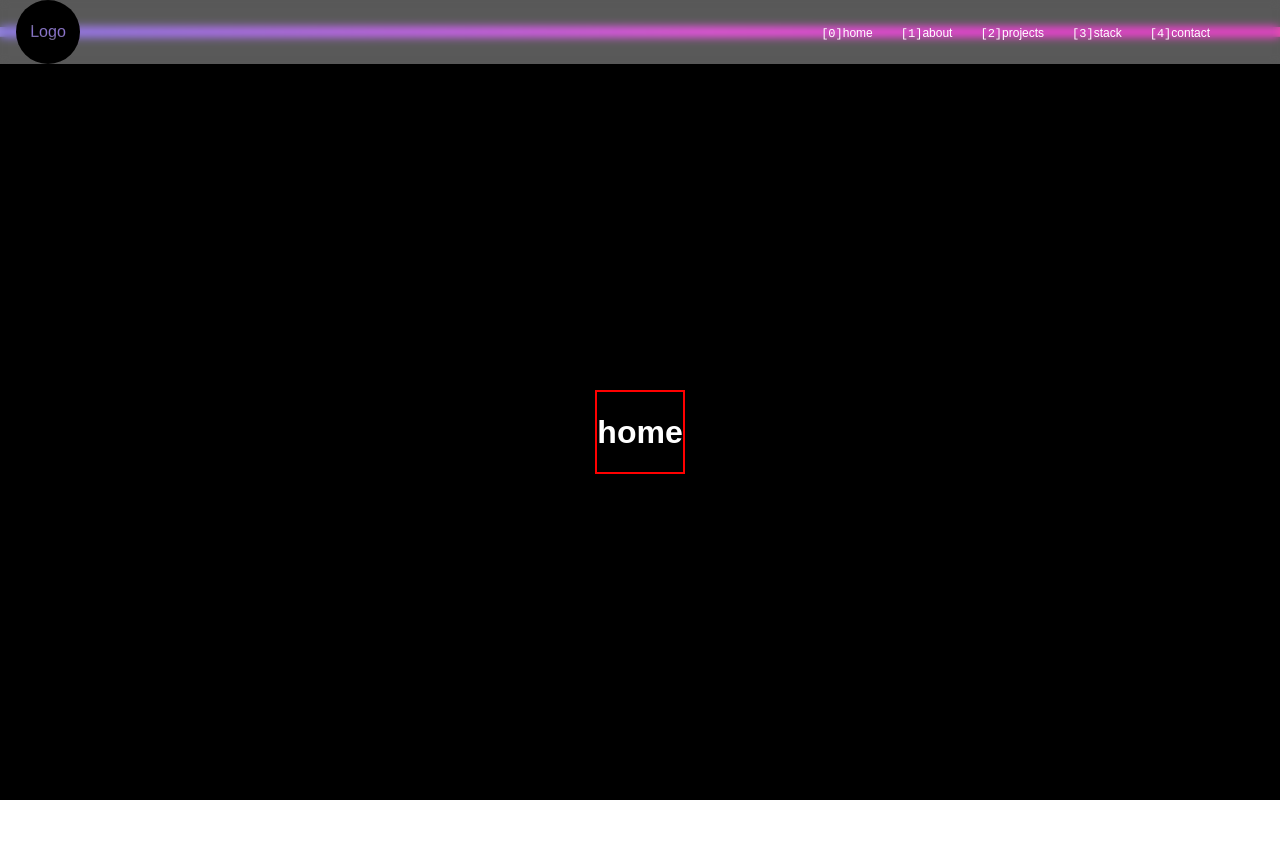
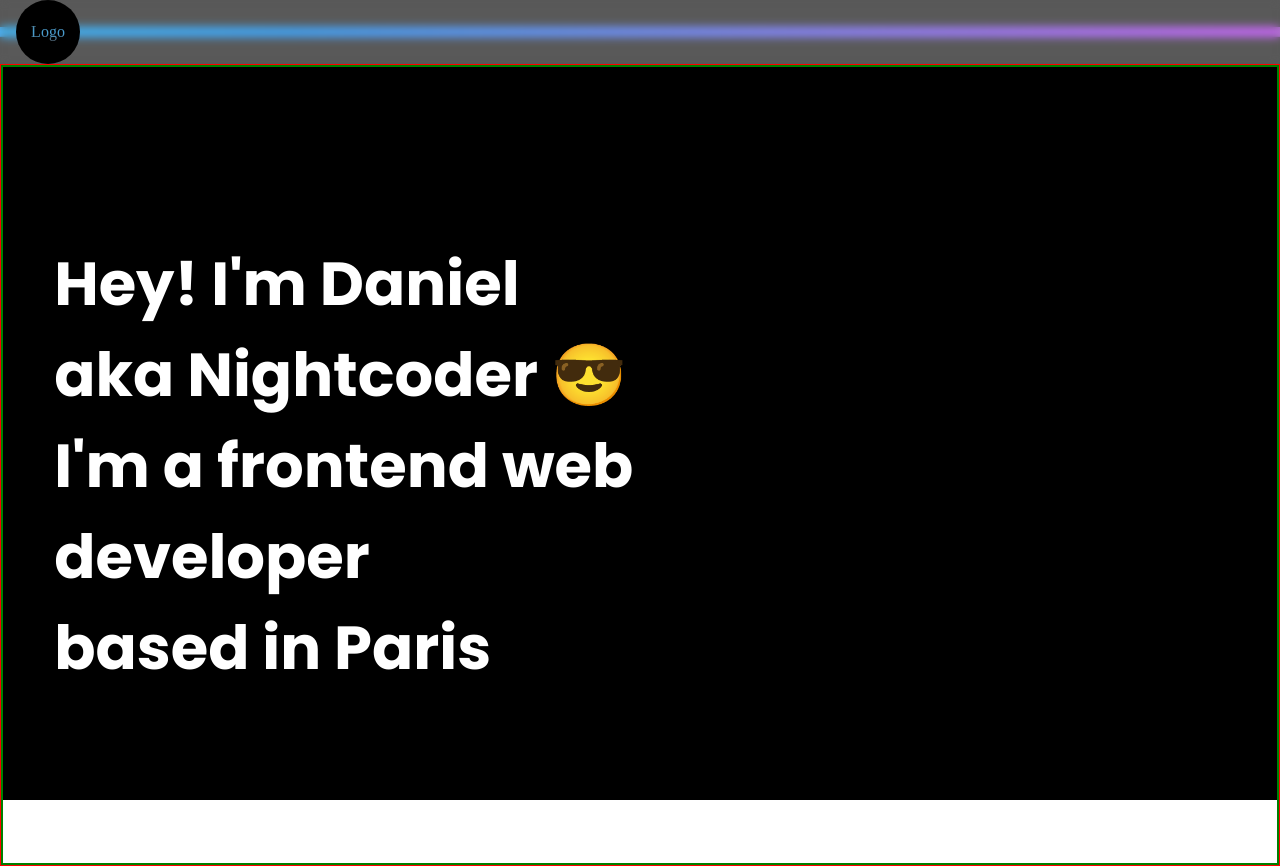
Before and after one commit to newnightcoder/nightcoder.io, a Next.js app: page / in a window 1280 px wide. Before the commit the page ends 800 px from the top, so only its background shows below. Built offline with nearby package versions, Linux system fonts and the light colour scheme.

Commit message:
homepage design

```diff
--- a/components/AppHead.tsx
+++ b/components/AppHead.tsx
@@ -6,6 +6,12 @@ const AppHead = () => {
       <title>Daniel Julien Portfolio</title>
       <meta name="description" content="This is my portfolio website!" />
       <link rel="icon" href="/favicon.ico" />
+      <link rel="preconnect" href="https://fonts.googleapis.com" />
+      <link rel="preconnect" href="https://fonts.gstatic.com" />
+      <link
+        href="https://fonts.googleapis.com/css2?family=Poppins:ital,wght@0,100;0,200;0,300;0,400;0,500;0,600;0,700;0,800;0,900;1,100;1,200;1,300;1,400;1,500;1,600;1,700;1,800;1,900&display=swap"
+        rel="stylesheet"
+      />
     </Head>
   );
 };
--- a/components/Navbar/NavbarStyled.ts
+++ b/components/Navbar/NavbarStyled.ts
@@ -75,6 +75,7 @@ const NavLink = styled.li`
 
 const NavBtn = styled.button`
   // color: var(--text-dark);
+  font-family: var(--poppins);
   font-size: 0.75rem;
 `;
 
--- a/context/TransitionLayout.tsx
+++ b/context/TransitionLayout.tsx
@@ -30,8 +30,9 @@ const TransitionLayout = ({ children }: Props) => {
   const bgRef = useRef<HTMLDivElement | null>(null);
   const handleRoute = useHandleRoute();
   const sections = ["/", "/about", "/projects", "/stack", "/contact"];
-  const wrap = gsap.utils.wrap(0, sections.length - 1);
+  const wrap = gsap.utils.wrap(0, sections.length);
   const [currentIndex, setCurrentIndex] = useState(0);
+  const [isAnimating, setIsAnimating] = useState(false);
 
   const transitionPages = useCallback(() => {
     if (children === nextChildren) return;
@@ -58,6 +59,7 @@ const TransitionLayout = ({ children }: Props) => {
 
   const goToNextSection = (index: number, direction: number) => {
     index = wrap(index);
+    // setIsAnimating(true);
     if (direction === 1) {
       handleRoute(sections[index + 1]);
       setCurrentIndex(index + 1);
@@ -65,15 +67,19 @@ const TransitionLayout = ({ children }: Props) => {
       handleRoute(sections[index - 1]);
       setCurrentIndex(index - 1);
     }
+    // setIsAnimating(false);
   };
 
-  useIsoMorphicLayoutEffect(() => {
-    Observer.create({
-      type: "wheel, touch",
-      onDown: () => goToNextSection(currentIndex, 1),
-      onUp: () => goToNextSection(currentIndex, -1),
-    });
-  }, [currentIndex]);
+  // useIsoMorphicLayoutEffect(() => {
+  //   Observer.create({
+  //     type: "wheel, touch",
+  //     wheelSpeed: 0.5,
+  //     // scrollSpeed:0.5,
+  //     onDown: () => goToNextSection(currentIndex, 1),
+  //     onUp: () => goToNextSection(currentIndex, -1),
+  //     tolerance: 200,
+  //   });
+  // }, [currentIndex]);
 
   useIsoMorphicLayoutEffect(() => {
     transitionPages();
--- a/package.json
+++ b/package.json
@@ -10,6 +10,7 @@
     "lint": "next lint"
   },
   "dependencies": {
+    "@next/font": "^13.0.1",
     "gsap": "^3.11.1",
     "hamburger-react": "^2.5.0",
     "next": "12.3.0",
--- a/pages/index.tsx
+++ b/pages/index.tsx
@@ -1,17 +1,40 @@
+import gsap from "gsap";
+import Scrolltrigger from "gsap/dist/Scrolltrigger";
 import { useContext, useEffect, useRef } from "react";
-import HomeAnimation from "../animations/HomeAnimation";
 import { TransitionContext } from "../context/TransitionContext";
+import { useHandleRoute } from "../hooks/useHandleRoute";
 import { useIsoMorphicLayoutEffect } from "../hooks/useIsoMorphicLayoutEffect";
 import { useTransitionBackground } from "../hooks/useTransitionBackground";
-import { Container, PageContainer } from "../styles/home";
+import { Header, Hero, HomeSection, PageContainer } from "../styles/home";
+
+if (typeof window !== "undefined") {
+  gsap.registerPlugin(Scrolltrigger);
+}
 
 const HomePage = () => {
   const ref = useRef<HTMLDivElement | null>(null);
   const handleBackground = useTransitionBackground();
+  const handleRoute = useHandleRoute();
   const { isMenuOpen } = useContext(TransitionContext);
+
   useIsoMorphicLayoutEffect(() => {
     ref.current && handleBackground(ref.current.id);
   }, []);
+
+  // useIsoMorphicLayoutEffect(() => {
+  //   if (ref.current) {
+  //     Scrolltrigger.create({
+  //       trigger: "#home",
+  //       markers: true,
+  //       start: "bottom bottom",
+  //       end: "bottom bottom",
+  //       // onLeave: () => {
+  //       //   console.log("yay");
+  //       //   handleRoute("/about");
+  //       // },
+  //     });
+  //   }
+  // }, [ref.current]);
 
   useEffect(() => {
     if (ref.current && isMenuOpen) {
@@ -21,11 +44,17 @@ const HomePage = () => {
 
   return (
     <PageContainer ref={ref} id="home">
-      <HomeAnimation>
-        <Container>
-          <h1>home</h1>
-        </Container>
-      </HomeAnimation>
+      {/* <HomeAnimation> */}
+      <HomeSection>
+        <Header>
+          <span>Hey! I'm Daniel</span>
+          <span>aka Nightcoder 😎</span>
+          <span>I'm a frontend web developer </span>
+          <span>based in Paris</span>
+        </Header>
+        <Hero></Hero>
+      </HomeSection>
+      {/* </HomeAnimation> */}
     </PageContainer>
   );
 };
--- a/styles/_globals.ts
+++ b/styles/_globals.ts
@@ -19,6 +19,9 @@ export const GlobalStyles = createGlobalStyle`
 
 html {
 
+  /*  FONTS */
+
+  --poppins : Poppins, sans-serif;
 
   /* MOBILE FIRST VARIABLES / RESPONSIVE */
 
@@ -68,7 +71,7 @@ html,
 body {
   padding: 0;
   margin: 0;
-  font-family: Arial, sans-serif;
+  // font-family: Arial, sans-serif;
 }
 
 
--- a/styles/home.ts
+++ b/styles/home.ts
@@ -2,15 +2,51 @@ import styled from "styled-components";
 
 const PageContainer = styled.div`
   min-height: 100%;
+  width: 100%;
   color: var(--text-dark);
+  display: flex;
+  flex-direction: column;
+  align-items: center;
+  justify-content: center;
+  border: 1px solid red;
+`;
+
+const HomeSection = styled.div`
+  height: 100vh;
+  width: inherit;
+  padding: 0 4vw;
   display: flex;
   align-items: center;
   justify-content: center;
+  color: var(--text-dark);
+  border: 2px solid green;
+  font-family: var(--poppins);
 `;
 
-const Container = styled.div`
-  color: var(--text-dark);
-  border: 2px solid red;
+const Header = styled.header`
+  width: 50%;
+  display: flex;
+  flex-direction: column;
+  align-items: flex-start;
+  justify-content: center;
+  font-weight: 700;
+  font-size: 4.75vw;
+  // font-size: 46px;
+`;
+
+const Hero = styled.div`
+  width: 50%;
+  display: flex;
+  flex-direction: column;
+  align-items: flex-start;
+  justify-content: center;
+  font-weight: 700;
+  font-size: 4.75vw;
+  // font-size: 46px;
+`;
+
+const Gradient = styled.span`
+-webkit-
 `;
 
 const AnimationContainer = styled.div`
@@ -19,4 +55,4 @@ const AnimationContainer = styled.div`
   transform: translateY(4rem);
 `;
 
-export { PageContainer, Container, AnimationContainer };
+export { PageContainer, HomeSection, Header, Hero, AnimationContainer };
```
Also changed, not shown: pages/about.tsx (+8 -0 lines), 1 other file (tests, documents, lock files or other folders).
